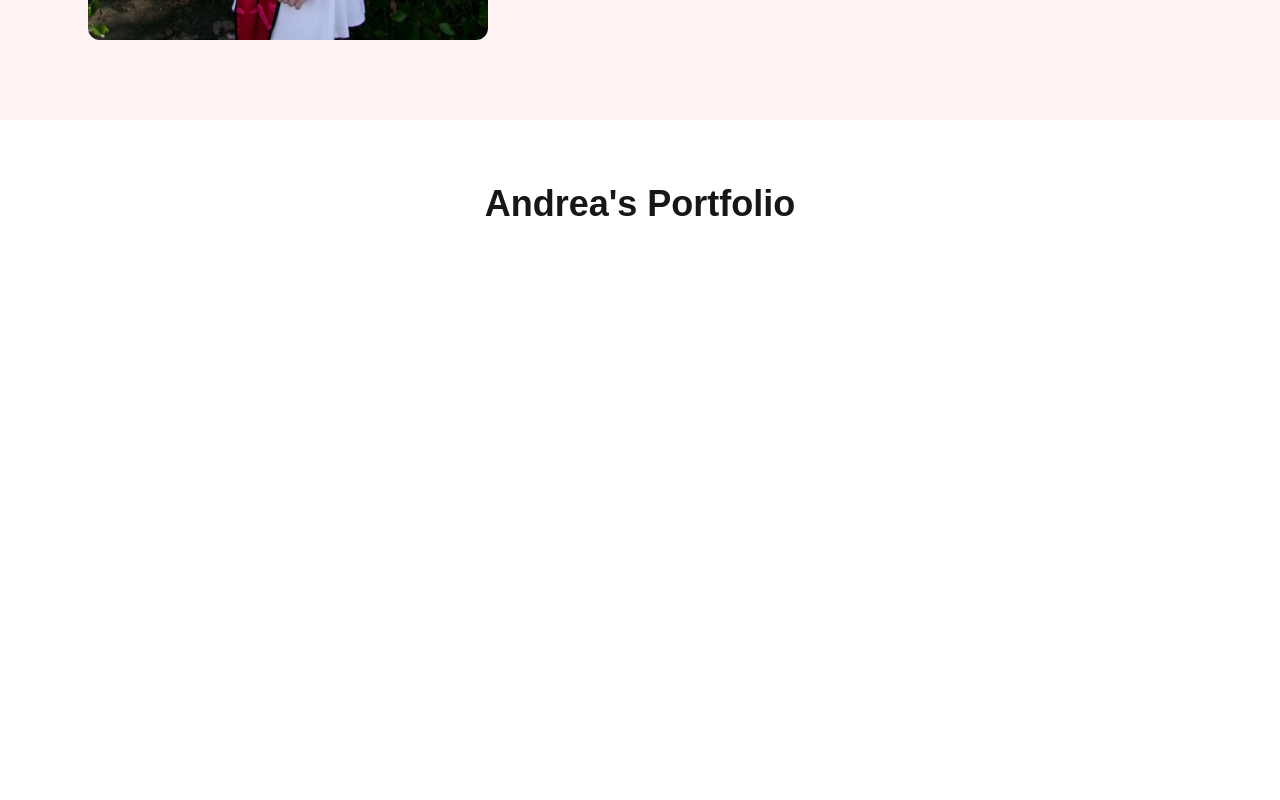
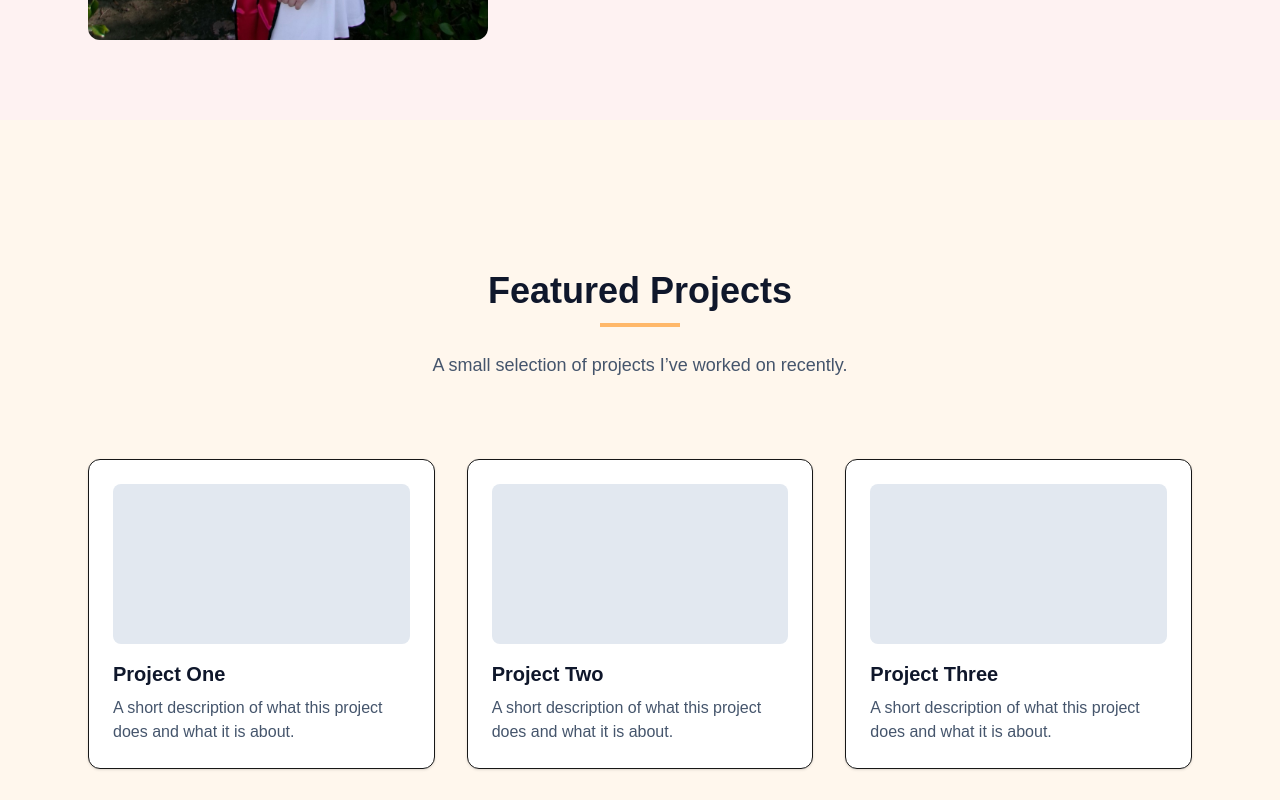
Before and after one commit to abed-andrea/portfolio-frontend, a Next.js app: page / in a window 1280 px wide. Shown: the part 1480-2280 px from the top of the page. Before the commit the page ends 1704 px from the top, so only its background shows below. Built offline with nearby package versions, Linux system fonts and the light colour scheme.

Commit message:
Add Projects section

```diff
--- /dev/null
+++ b/app/components/Projects.tsx
@@ -0,0 +1,53 @@
+export default function Projects() {
+    return (
+      <section id="projects" className="min-h-screen flex items-center" style={{ backgroundColor: "oklch(98% 0.016 73.684)" }}
+>
+        <div className="mx-auto w-full max-w-6xl px-6">
+
+          {/* Heading */}
+          <div className="text-center mb-20">
+            <h2 className="text-4xl font-semibold text-slate-900">
+              Featured Projects
+            </h2>
+
+            <div
+              className="mx-auto mt-3 h-1 w-20"
+              style={{ backgroundColor: "oklch(83.7% 0.128 66.29)" }}
+            />
+
+            <p className="mx-auto mt-6 max-w-2xl text-lg text-slate-600">
+              A small selection of projects I’ve worked on recently.
+            </p>
+          </div>
+
+          {/* Project cards */}
+            <div className="grid gap-8 md:grid-cols-2 lg:grid-cols-3">
+                {/* Card 1 */}
+                <div className="rounded-xl border bg-white p-6 shadow-sm">
+                    <div className="mb-4 h-40 rounded-lg bg-slate-200" />
+                    <h3 className="text-xl font-semibold text-slate-900">Project One</h3>
+                    <p className="mt-2 text-slate-600">A short description of what this project does and what it is about.</p>
+                </div>
+
+                {/* Card 2 */}
+                <div className="rounded-xl border bg-white p-6 shadow-sm">
+                    <div className="mb-4 h-40 rounded-lg bg-slate-200" />
+                    <h3 className="text-xl font-semibold text-slate-900">Project Two</h3>
+                    <p className="mt-2 text-slate-600">A short description of what this project does and what it is about.</p>
+                </div>
+
+                {/* Card 3 */}
+                <div className="rounded-xl border bg-white p-6 shadow-sm">
+                    <div className="mb-4 h-40 rounded-lg bg-slate-200" />
+                    <h3 className="text-xl font-semibold text-slate-900">Project Three</h3>
+                    <p className="mt-2 text-slate-600">A short description of what this project does and what it is about.</p>
+                </div>
+
+
+            </div>
+
+
+        </div>
+      </section>
+    );
+  }
--- a/app/page.tsx
+++ b/app/page.tsx
@@ -3,6 +3,7 @@ import Link from "next/link"; // for navigating between routes which we are not
 import Navbar from "./components/Navbar";
 import Hero from "./components/Hero";
 import About from "./components/About"
+import Projects from "./components/Projects"
 
 export default function Home() {
   return (
@@ -10,6 +11,7 @@ export default function Home() {
 
         <Hero />
         <About />
+        <Projects />
         <h1 className="text-4xl font-bold text-center mt-16">{"Andrea's Portfolio"}</h1>
 
 
```
